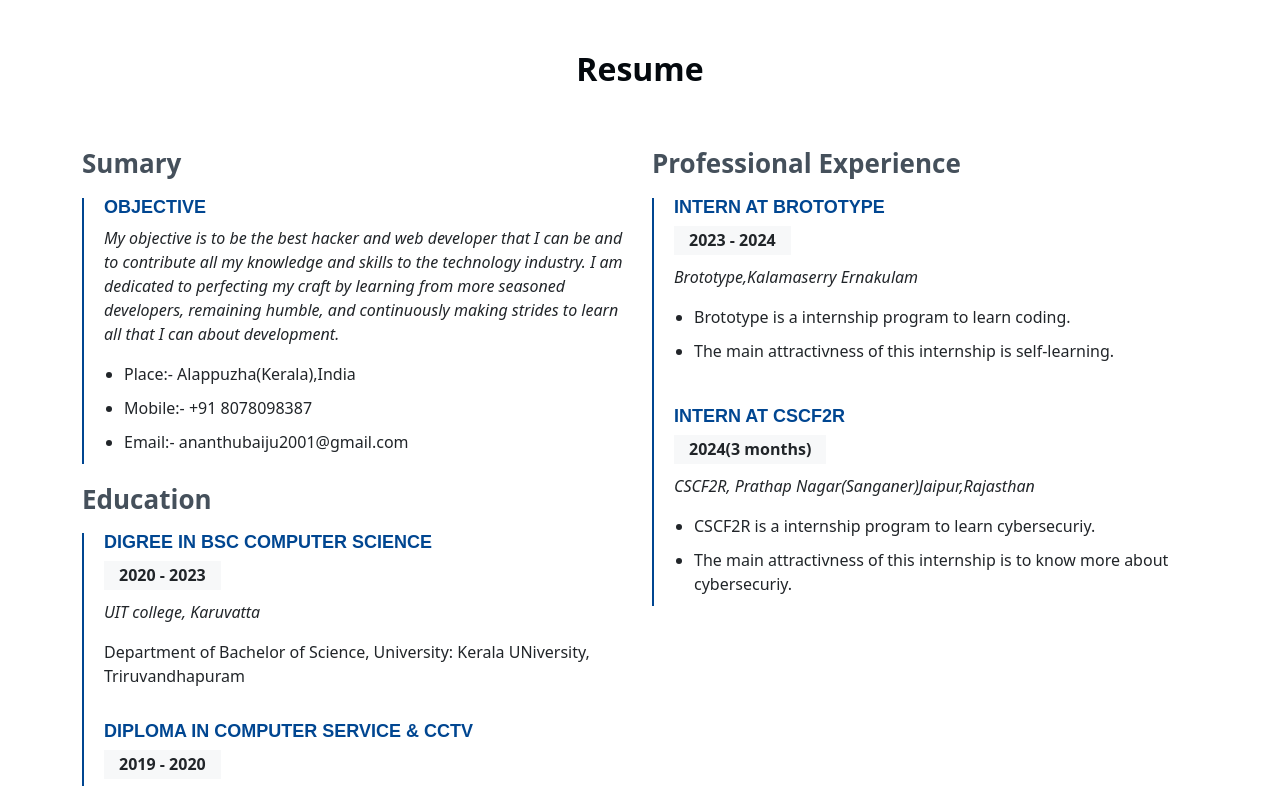
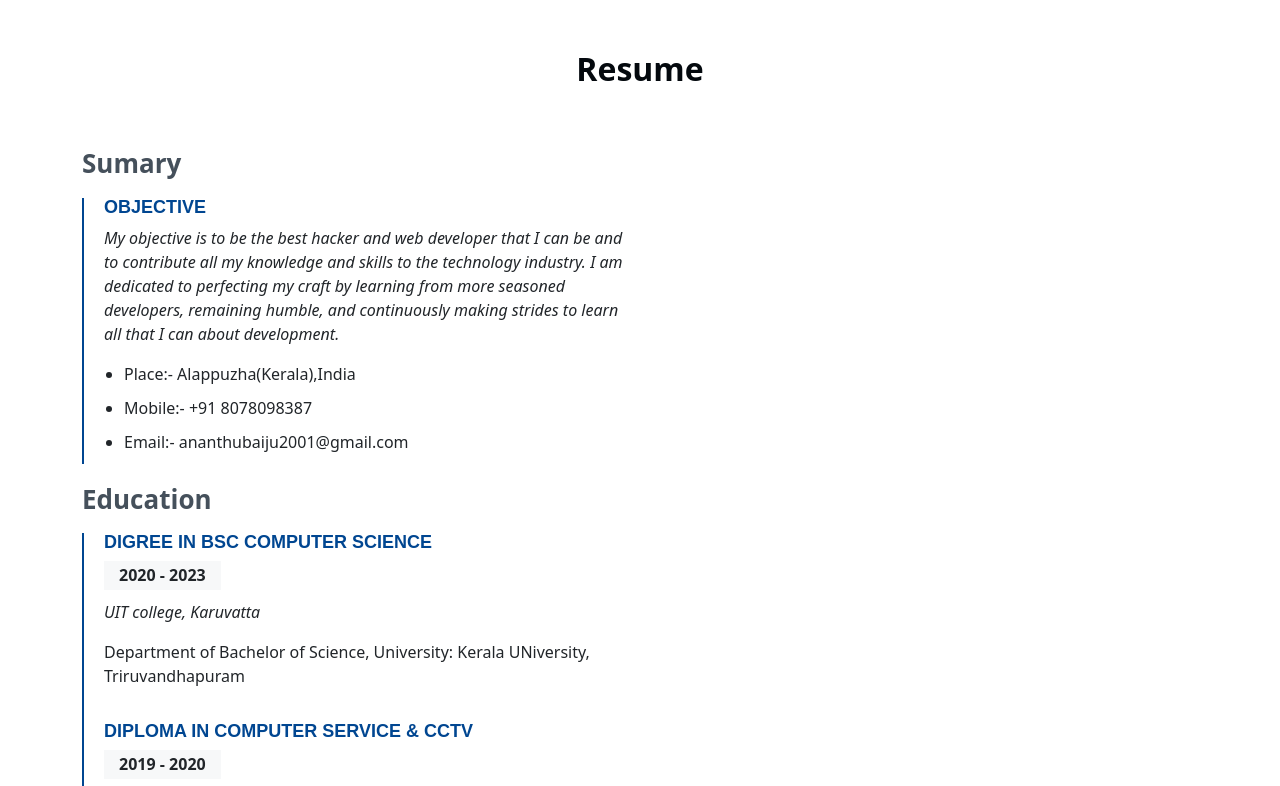
Before and after one commit to ananthubaiju2001/my-website, a plain HTML site: page index.html in a window 1280 px wide. Shown: the part 1940-2726 px from the top of the page. Drawn offline with nearby package versions, Linux system fonts and the light colour scheme.

Commit message:
index.html

```diff
--- a/index.html
+++ b/index.html
@@ -249,18 +249,6 @@
             <h5>2017</h5>
             <p><em>Lutheran Higher Secondry School (LHSS)</em></p>
             <p>Kerala Department of Higher Secondry Education (Kerala DHSE) with 68% marks</p>
-          </div>
-        </div>
-        <div class="col-lg-6">
-          <h3 class="resume-title">Professional Experience</h3>
-          <div class="resume-item">
-            <h4>Intern At Brototype</h4>
-            <h5>2023 - 2024</h5>
-            <p><em>Brototype,Kalamaserry Ernakulam </em></p>
-            <ul>
-              <li>Brototype is a internship program to learn coding.</li>
-              <li>The main attractivness of this internship is self-learning. </li>
-            </ul>
           </div>
           <div class="resume-item">
             <h4>Intern At CSCF2R</h4>
```
